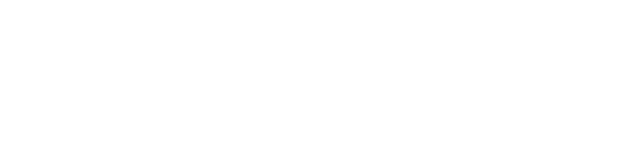
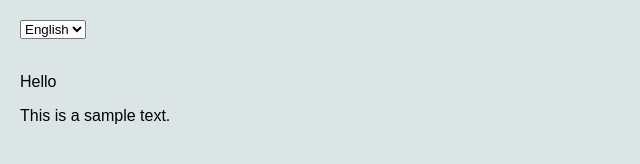
Before and after one commit to Jperando1/jperando1.github.io, a plain HTML site: page index.html in a window 1280 px wide. Shown: the whole page, without its empty margins (0-640 px from the left). Drawn offline with Linux system fonts and the light colour scheme.

Commit message:
Added local files

```diff
--- a/index.html
+++ b/index.html
@@ -1,3 +1,30 @@
-<HTML>
+<!-- CV Site index page -->
+<!DOCTYPE HTML>
+<html lang="en">
+<head>
+    <meta charset="UTF-8">
+    <meta name="viewport" content="width=device-width, initial-scale=1.0">
+    <title>CV Site</title>
+    <link rel="stylesheet" href="style.css" type="text/css">
+    <script src="script.js" defer></script>
+</head>
+<body>
+    <!-- Navbar -->
+    <div class="Navbar">
+        <nav>
+            <select id="langSelector" onchange="changeLanguage()">
+                <option value="en">English</option>
+                <option value="ja">日本語</option>
+            </select>
+    </div>
+<!-- Navbar end -->
+ <br>
 
-</HTML>
+    <p data-i18n="greeting">よこそう！</p>
+    <p data-i18n="description">このサイトは、私の履歴書を表示するためのものです。</p>
+
+
+
+
+
+</body>
--- /dev/null
+++ b/script.js
@@ -0,0 +1,35 @@
+//Main JS file
+
+//Initialize translations
+let translations;
+const translationFile = './translations.json';
+// Fetch translations from JSON file
+fetch(translationFile)
+  .then(response => response.json())
+    .then(data => {
+        translations = data;
+        console.log("Translations loaded:", translations);
+        changeLanguage('en'); // Set default language
+    })
+    .catch(error => {
+        console.error("Error loading translations:", error);
+    }
+    );
+
+
+
+  console.log("Translations JSON:", translations);
+
+  function changeLanguage(language) {
+    const elements = document.querySelectorAll("[data-i18n]");
+    elements.forEach((element) => {
+      const key = element.dataset.i18n;
+      element.textContent = translations[language][key];
+    });
+    console.log(`Language changed to: ${language}`);
+  }
+
+  const languageSwitcher = document.getElementById("langSelector");
+  languageSwitcher.addEventListener("change", (event) => {
+    changeLanguage(event.target.value);
+  });
--- /dev/null
+++ b/style.css
@@ -0,0 +1,6 @@
+body{
+    background-color: #dce5e6;
+    font-family: Arial, sans-serif;
+    margin: 0;
+    padding: 20px;
+}
--- /dev/null
+++ b/translations.json
@@ -0,0 +1,14 @@
+{
+    "en": {
+        "greeting": "Hello",
+        "description": "This is a sample text."
+  },
+    "es": {
+        "greeting": "Hola",
+        "description": "Este es un texto de ejemplo."
+  },
+    "ja": {
+        "greeting": "こんにちは",
+        "description": "これはサンプルテキストです。"
+      }
+}
```
